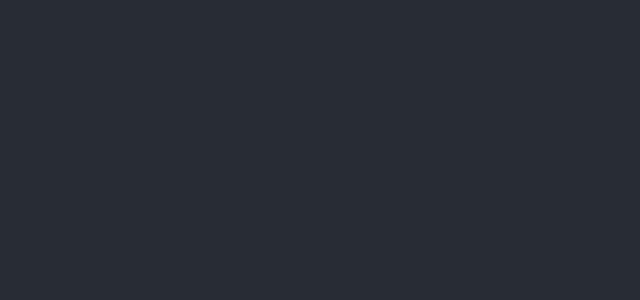
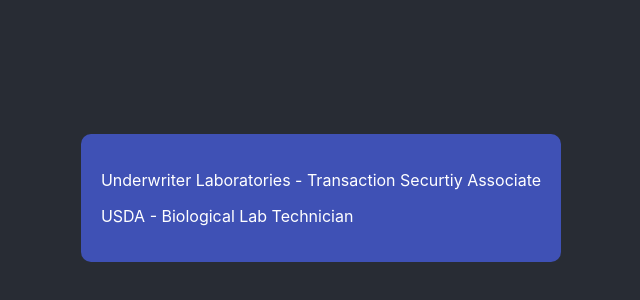
Before and after one commit to Ansonyu808/personal-website, a React (Create React App) app: page / in a window 1280 px wide. Shown: the part 1242-1542 px from the top of the page, without its empty margins (319-959 px from the left). Before the commit the page ends 800 px from the top, so only its background shows below. Built offline with nearby package versions, Linux system fonts and the light colour scheme.

Commit message:
added github link to about

```diff
--- a/src/App.css
+++ b/src/App.css
@@ -14,7 +14,7 @@
   color: white;
 }
 .section {
-  min-height: 100vh;
+  min-height: 120vh;
   display: flex;
   flex-direction: column;
   align-items: center;
--- a/src/App.js
+++ b/src/App.js
@@ -26,8 +26,22 @@
             <About />
           </Grid>
         </Grid>
-        {/* <About /> */}
-        {/* <Work /> */}
+
+        <Grid container className="section">
+          <Grid
+            item
+            className="card-background"
+            xs={12}
+            sm={10}
+            md={9}
+            style={{
+              radius: "40px",
+              padding: "20px",
+            }}
+          >
+            <Work />
+          </Grid>
+        </Grid>
         {/* <Projects /> */}
       </div>
     );
--- a/src/components/About.js
+++ b/src/components/About.js
@@ -46,7 +46,11 @@
             >
               <LinkedInIcon aria-label="Anson's Github" />
             </IconButton>
-            <IconButton>
+            <IconButton
+              onClick={() =>
+                this.onExternalLinkClicked("https://github.com/ansonyu808")
+              }
+            >
               <GitHubIcon aria-label="Anson's Github" />
             </IconButton>
           </div>
--- a/src/components/Work.js
+++ b/src/components/Work.js
@@ -3,7 +3,7 @@
 class Work extends Component {
   render() {
     return (
-      <div id="work" className="section">
+      <div id="work">
         <p>Underwriter Laboratories - Transaction Securtiy Associate</p>
         <p>USDA - Biological Lab Technician</p>
       </div>
```
